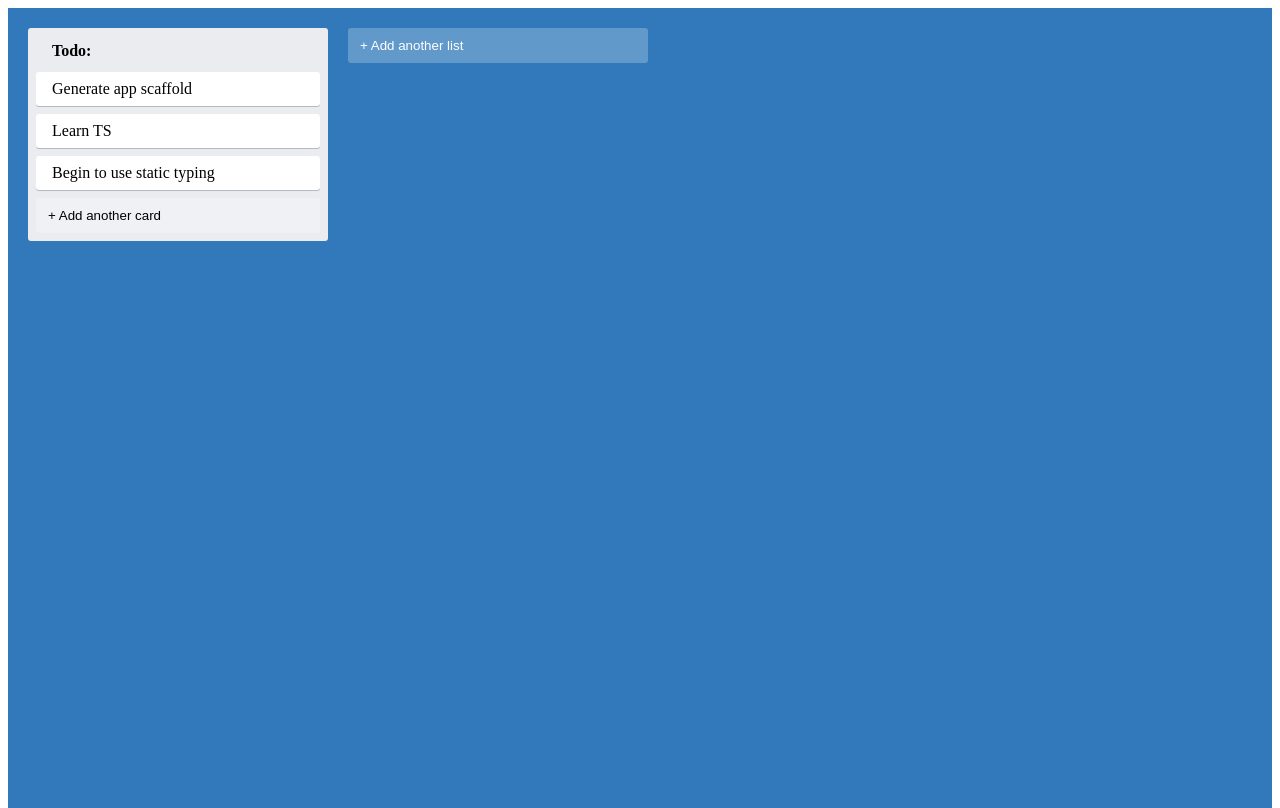
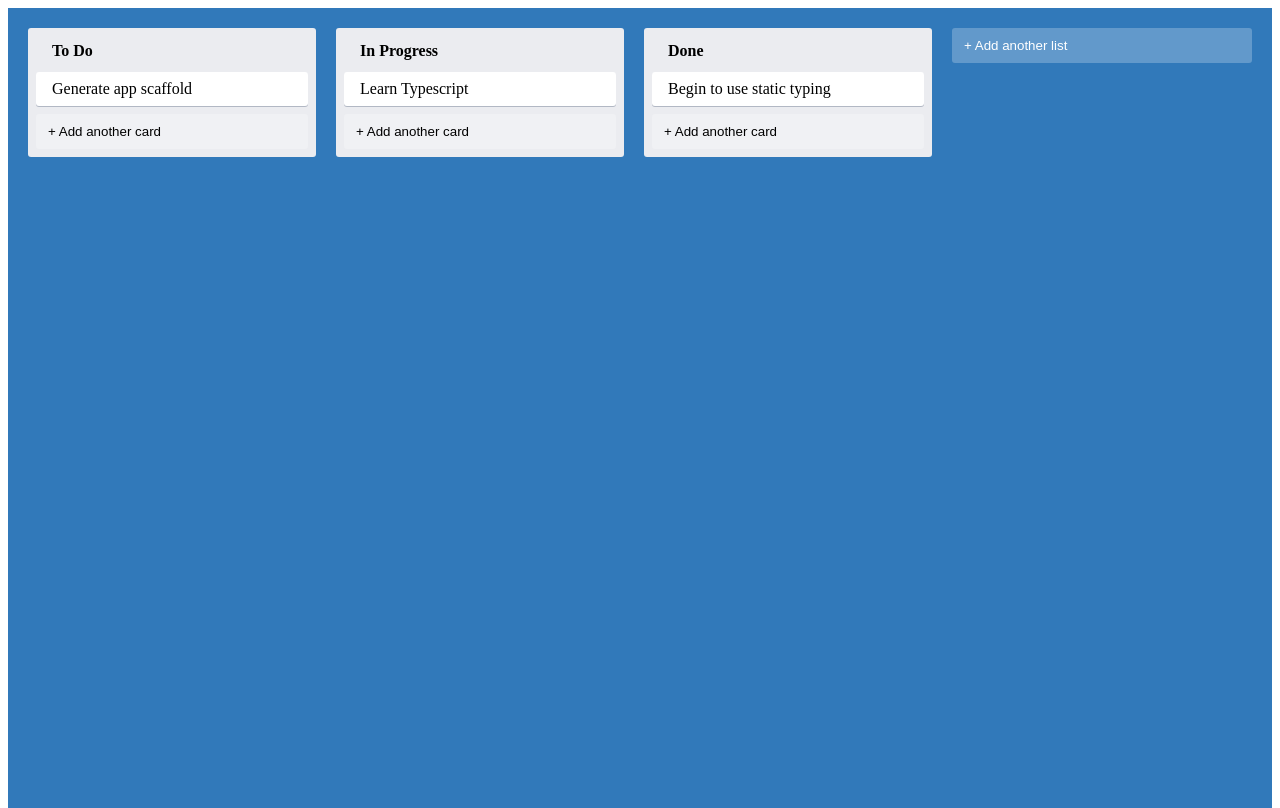
Before and after one commit to binhthaitrinh/trello-minimal-ts, a React (Create React App) app: page / in a window 1280 px wide. Built offline with nearby package versions, Linux system fonts and the light colour scheme.

Commit message:
:sparkles: Introduce AppStateContext to store global state

```diff
--- a/src/App.tsx
+++ b/src/App.tsx
@@ -1,12 +1,18 @@
 import React from 'react';
 import { AddNewItem } from './AddNewItem';
 import { Column } from './Column';
+import { useAppState } from './state/AppStateContext';
 import { AppContainer } from './style';
 
 function App() {
+  const { lists } = useAppState();
+
   return (
     <AppContainer>
-      <Column text='Todo:' />
+      {/* We don't have to specify the type of `list` since TS derives it automatically */}
+      {lists.map((list) => (
+        <Column text={list.text} key={list.id} id={list.id} />
+      ))}
       <AddNewItem toggleButtonText='+ Add another list' onAdd={console.log} />
     </AppContainer>
   );
--- a/src/Card.tsx
+++ b/src/Card.tsx
@@ -2,6 +2,7 @@
 
 type CardProps = {
   text: string;
+  id: string;
 };
 
 export const Card = ({ text }: CardProps) => {
--- a/src/Column.tsx
+++ b/src/Column.tsx
@@ -1,18 +1,24 @@
 import { AddNewItem } from './AddNewItem';
 import { Card } from './Card';
+import { useAppState } from './state/AppStateContext';
 import { ColumnContainer, ColumnTitle } from './style';
 
 type ColumnProps = {
   text: string;
+  id: string;
 };
 
-export const Column = ({ text }: ColumnProps) => {
+export const Column = ({ text, id }: ColumnProps) => {
+  const { getTasksByListId } = useAppState();
+
+  const tasks = getTasksByListId(id);
+
   return (
     <ColumnContainer>
       <ColumnTitle>{text}</ColumnTitle>
-      <Card text='Generate app scaffold' />
-      <Card text='Learn TS' />
-      <Card text='Begin to use static typing' />
+      {tasks.map((task) => (
+        <Card text={task.text} key={task.id} id={task.id} />
+      ))}
       <AddNewItem
         toggleButtonText='+ Add another card'
         onAdd={console.log}
--- a/src/index.tsx
+++ b/src/index.tsx
@@ -2,12 +2,15 @@
 import ReactDOM from 'react-dom/client';
 import './index.css';
 import { App } from './App';
+import { AppStateProvider } from './state/AppStateContext';
 
 const root = ReactDOM.createRoot(
   document.getElementById('root') as HTMLElement
 );
 root.render(
   <React.StrictMode>
-    <App />
+    <AppStateProvider>
+      <App />
+    </AppStateProvider>
   </React.StrictMode>
 );
--- /dev/null
+++ b/src/state/AppStateContext.tsx
@@ -0,0 +1,70 @@
+import { createContext, useContext } from 'react';
+
+type Task = {
+  id: string;
+  text: string;
+};
+
+type List = {
+  id: string;
+  text: string;
+  tasks: Task[];
+};
+
+export type AppState = {
+  lists: List[];
+};
+
+const appData: AppState = {
+  lists: [
+    {
+      id: '0',
+      text: 'To Do',
+      tasks: [{ id: 'c0', text: 'Generate app scaffold' }],
+    },
+    {
+      id: '1',
+      text: 'In Progress',
+      tasks: [{ id: 'c2', text: 'Learn Typescript' }],
+    },
+    {
+      id: '2',
+      text: 'Done',
+      tasks: [{ id: 'c3', text: 'Begin to use static typing' }],
+    },
+  ],
+};
+
+type AppStateContextProps = {
+  lists: List[];
+  getTasksByListId(id: string): Task[];
+};
+
+const AppStateContext = createContext<AppStateContextProps>(
+  // as to make TS think thast our empty object has AppStateContextProps type
+  {} as AppStateContextProps
+);
+
+type AppStateProviderProps = {
+  children?: React.ReactNode;
+};
+
+export const AppStateProvider = ({ children }: AppStateProviderProps) => {
+  const { lists } = appData;
+
+  const getTasksByListId = (id: string) => {
+    return lists.find((list) => list.id === id)?.tasks || [];
+  };
+
+  return (
+    <AppStateContext.Provider value={{ lists, getTasksByListId }}>
+      {children}
+    </AppStateContext.Provider>
+  );
+};
+
+// We don't need to specify the return type
+// Because TS can derive them automatically based on `AppStateContext` type
+export const useAppState = () => {
+  return useContext(AppStateContext);
+};
```
